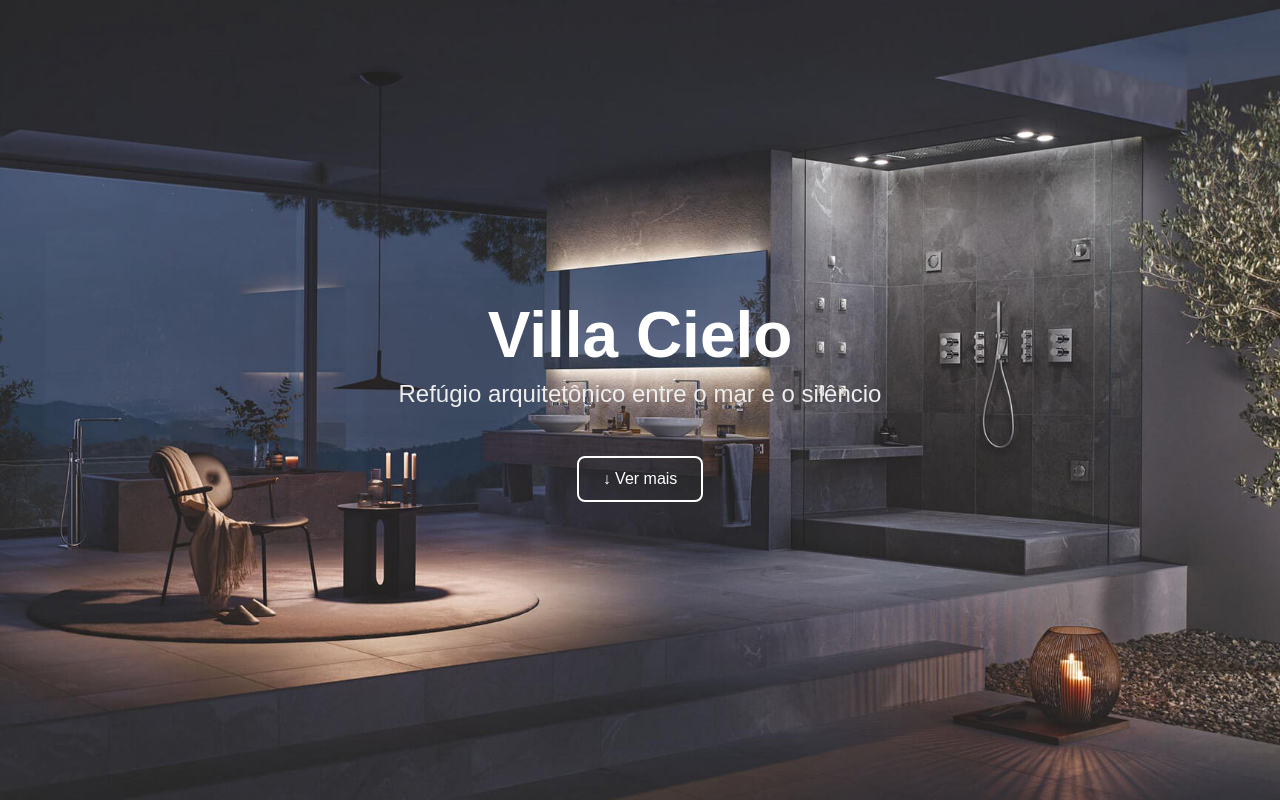
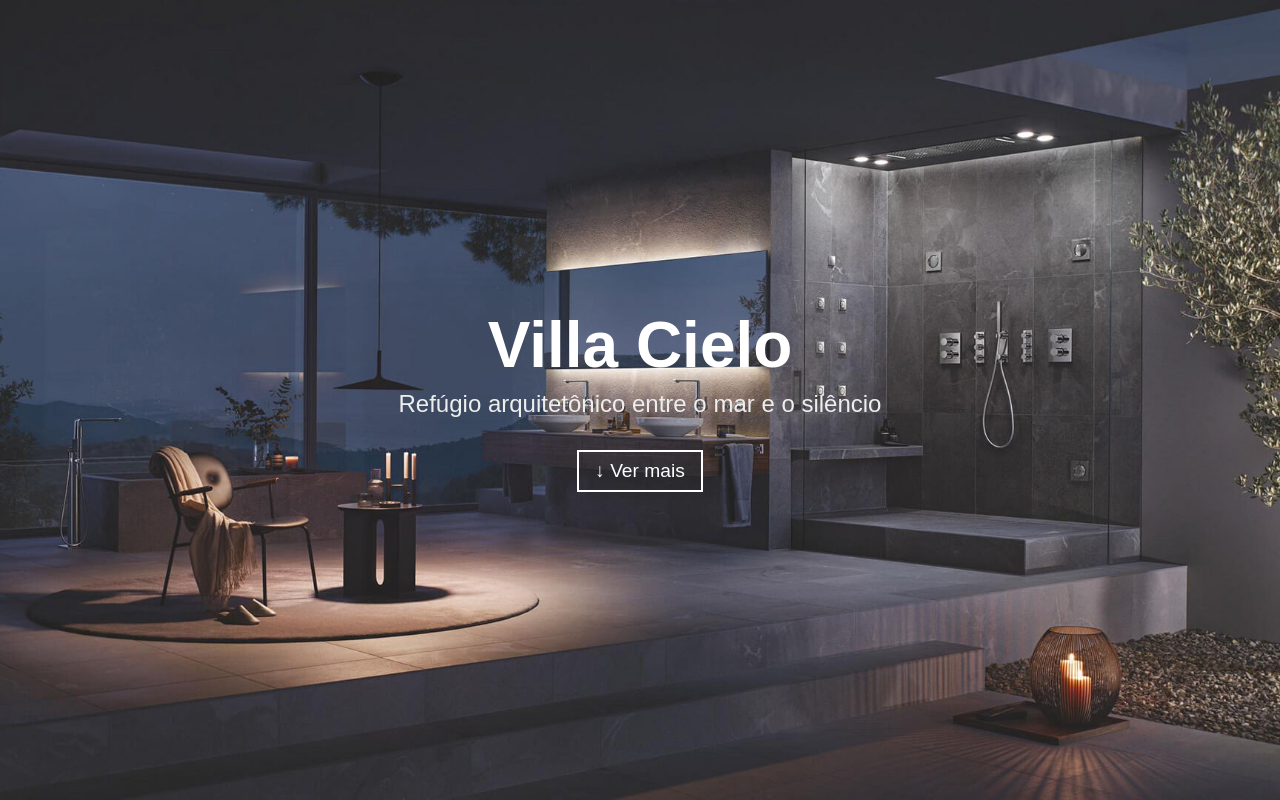
Before and after one commit to rodrigobondioli/meu-site-foda, a Nuxt app: page / in a window 1280 px wide. Shown: the top 800 px of the page. Built offline with nearby package versions, Linux system fonts and the light colour scheme.

Commit message:
fix: hero.vue com gsap via plugin

```diff
--- a/components/hero.vue
+++ b/components/hero.vue
@@ -6,28 +6,24 @@
       <h1 class="hero-title" ref="titleRef">Villa Cielo</h1>
       <p class="hero-sub" ref="subRef">Refúgio arquitetônico entre o mar e o silêncio</p>
 
-      <!-- BOTÃO DE SCROLL -->
-      <button class="scroll-down" @click="scrollToSobre">
-        ↓ Ver mais
-      </button>
+      <button class="scroll-down" @click="scrollToSobre">↓ Ver mais</button>
     </div>
   </section>
 </template>
 
-
 <script setup>
 import { ref, onMounted } from 'vue'
-import { gsap } from 'gsap'
 import ScrollTrigger from 'gsap/ScrollTrigger'
 import { ScrollToPlugin } from 'gsap/ScrollToPlugin'
 
-gsap.registerPlugin(ScrollTrigger, ScrollToPlugin)
+const { $gsap } = useNuxtApp()
+$gsap.registerPlugin(ScrollTrigger, ScrollToPlugin)
 
 const titleRef = ref(null)
 const subRef = ref(null)
 
 const scrollToSobre = () => {
-  gsap.to(window, {
+  $gsap.to(window, {
     scrollTo: '#sobre',
     duration: 1.4,
     ease: 'power2.out'
@@ -35,14 +31,14 @@ const scrollToSobre = () => {
 }
 
 onMounted(() => {
-  gsap.from('.hero-bg', {
+  $gsap.from('.hero-bg', {
     scale: 1.1,
     opacity: 0,
     duration: 1.8,
     ease: 'power2.out'
   })
 
-  gsap.to(titleRef.value, {
+  $gsap.to(titleRef.value, {
     scrollTrigger: {
       trigger: titleRef.value,
       start: 'top top',
@@ -52,7 +48,7 @@ onMounted(() => {
     opacity: 0.6
   })
 
-  gsap.to(subRef.value, {
+  $gsap.to(subRef.value, {
     scrollTrigger: {
       trigger: subRef.value,
       start: 'top top',
@@ -109,19 +105,12 @@ onMounted(() => {
 }
 
 .scroll-down {
-  margin-top: 3rem;
+  margin-top: 2rem;
   background: none;
   border: 2px solid #fff;
-  padding: 0.75rem 1.5rem;
   color: #fff;
-  font-size: 1rem;
-  border-radius: 0.5rem;
+  padding: 0.5rem 1rem;
   cursor: pointer;
-  transition: all 0.3s ease;
-}
-
-.scroll-down:hover {
-  background: #fff;
-  color: #151515;
+  font-size: 1.2rem;
 }
 </style>
--- /dev/null
+++ b/plugins/gsap.client.ts
@@ -0,0 +1,14 @@
+import { defineNuxtPlugin } from '#app'
+import { gsap } from 'gsap'
+import ScrollTrigger from 'gsap/ScrollTrigger'
+import ScrollToPlugin from 'gsap/ScrollToPlugin'
+
+gsap.registerPlugin(ScrollTrigger, ScrollToPlugin)
+
+export default defineNuxtPlugin(() => {
+  return {
+    provide: {
+      gsap
+    }
+  }
+})
```
